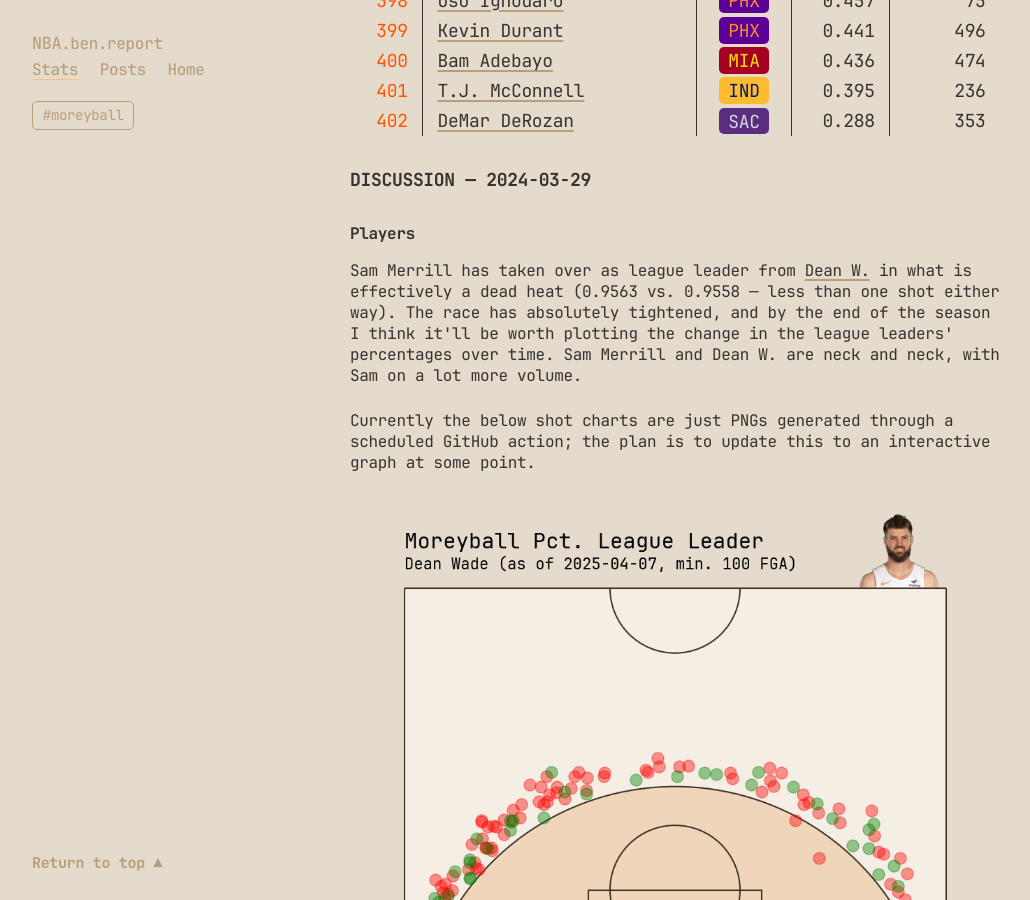
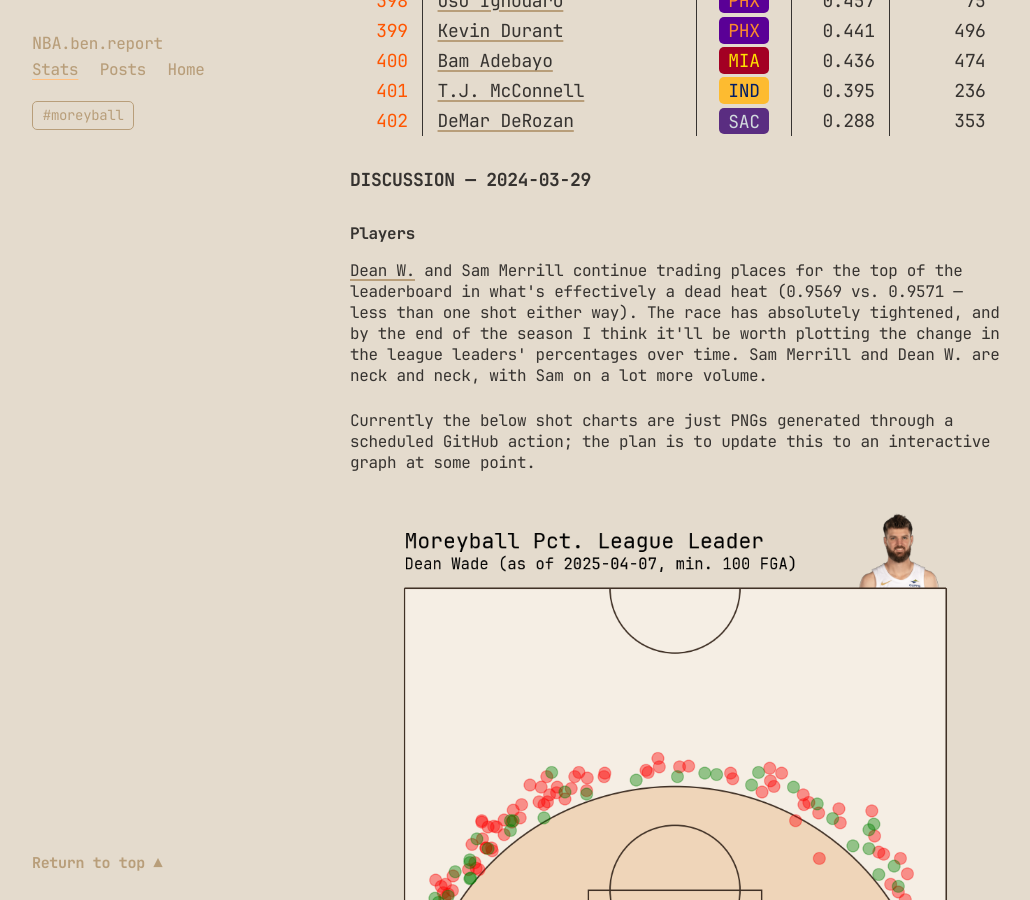
Before and after one commit to penborter/nba-site, a Jekyll site: the page built from _stats/moreyball.html, in a window 1280 px wide and 900 px high, scrolled down 818 px. Shown: the whole window, without its empty margins (0-1030 px from the left). Built offline with Jekyll 4.4.1, drawn with Linux system fonts in a browser that asks for light colours.

Commit message:
Moreyball write-up update

```diff
--- a/_stats/moreyball.html
+++ b/_stats/moreyball.html
@@ -58,7 +58,7 @@ has_date: true
 <h2 id="discussion_2024_03_29">Discussion — 2024-03-29</h2>
 <h3 id="players">Players</h3>
 <p>
-  Sam Merrill has taken over as league leader from <a href="https://www.youtube.com/shorts/i9_MxNIX05o">Dean W.</a> in what is effectively a dead heat (0.9563 vs. 0.9558 — less than one shot either way).
+  <a href="https://www.youtube.com/shorts/i9_MxNIX05o">Dean W.</a> and Sam Merrill continue trading places for the top of the leaderboard in what's effectively a dead heat (0.9569 vs. 0.9571 — less than one shot either way).
   The race has absolutely tightened, and by the end of the season I think it'll be worth plotting the change in the league leaders' percentages over time. Sam Merrill and Dean W. are neck and neck, with Sam on a lot more volume.
 </p>
 
```
